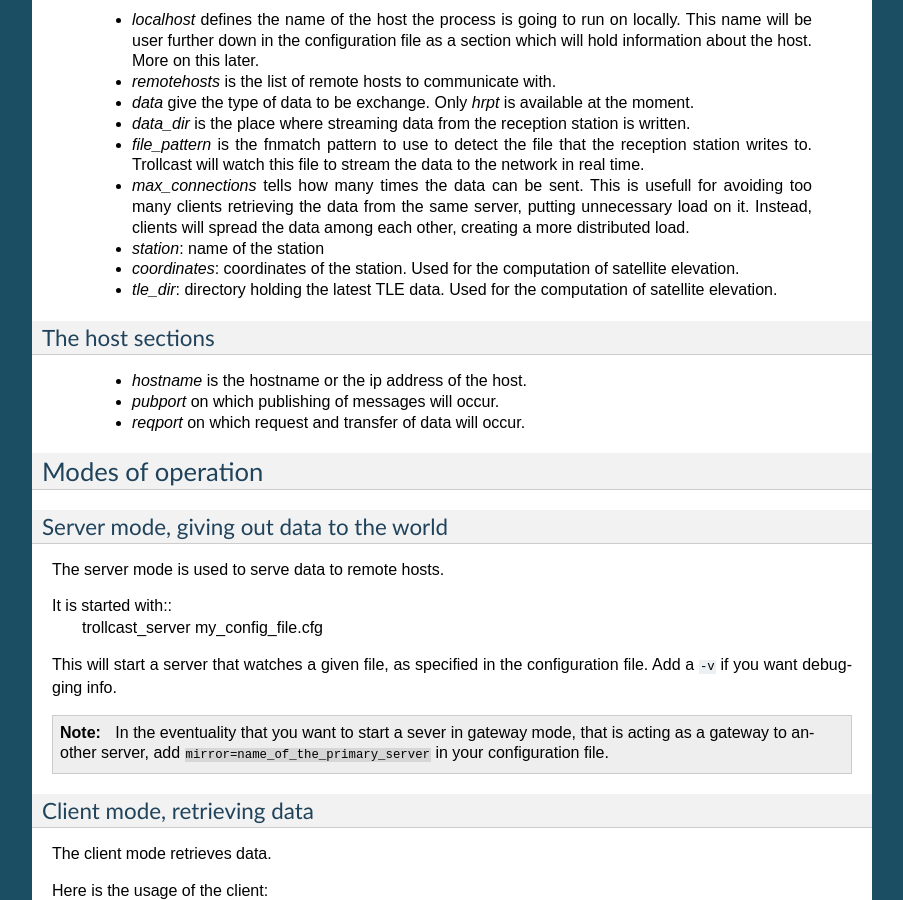
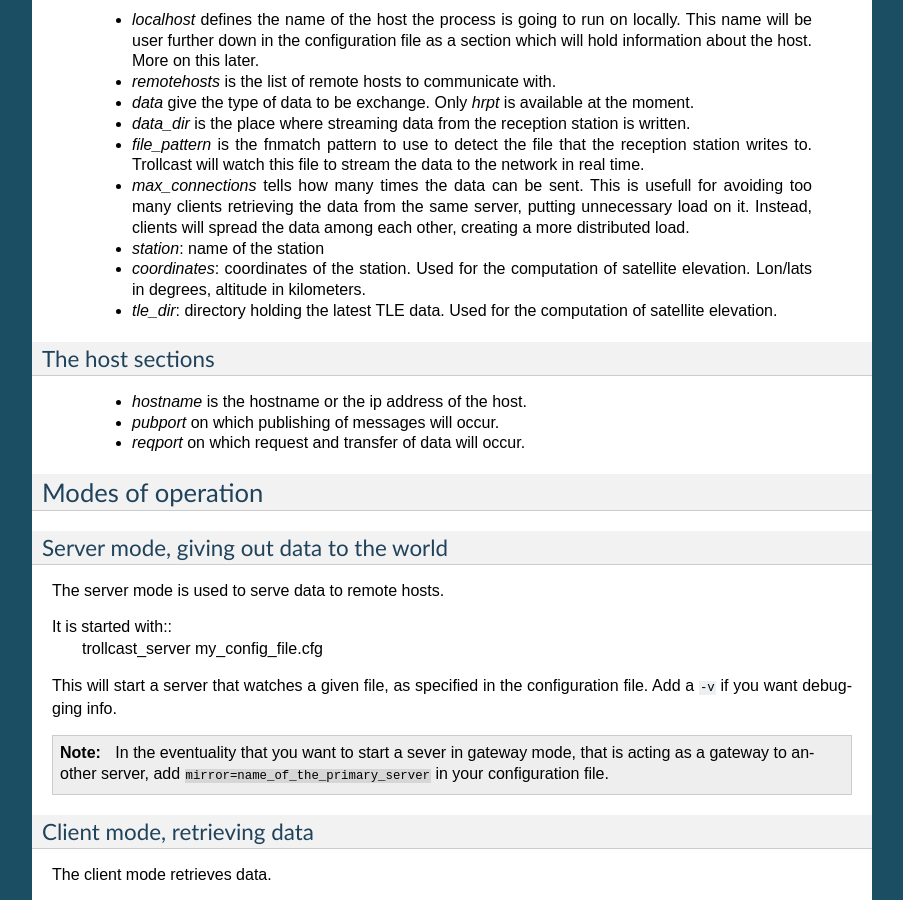
Before and after one commit to pytroll/trollcast, a Sphinx documentation site: the page built from doc/source/index.rst, in a window 1280 px wide and 900 px high, scrolled down 912 px. Shown: the whole window, without its empty margins (198-1101 px from the left). Built offline with Sphinx 7.4.7, drawn with Linux system fonts in a browser that asks for light colours.

Commit message:
Update documemtation.

```diff
--- a/doc/source/index.rst
+++ b/doc/source/index.rst
@@ -75,7 +75,7 @@ The `local_reception` section
    each other, creating a more distributed load.
  - `station`: name of the station
  - `coordinates`: coordinates of the station. Used for the computation of
-   satellite elevation.
+   satellite elevation. Lon/lats in degrees, altitude in kilometers.
  - `tle_dir`: directory holding the latest TLE data. Used for the computation
    of satellite elevation.
 
```
